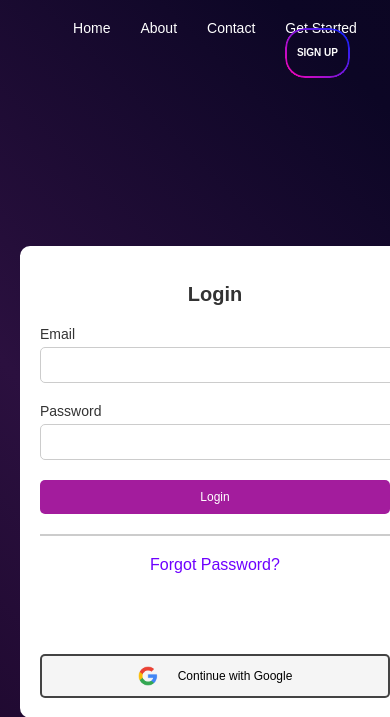
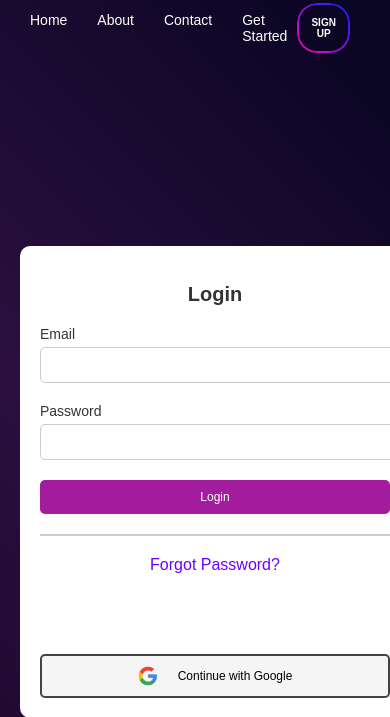
Before and after one commit to KaranYadav28/nextleveltrades-heroku, a Flask app: a page that uses templates/base.html in a window 390 px wide; the page is wider, and only the part inside the window is pictured. Shown: the top 717 px of that part. Run offline with Flask 3, Linux system fonts and the light colour scheme.

Commit message:
Update styles.css

```diff
--- a/static/styles.css
+++ b/static/styles.css
@@ -537,6 +537,21 @@ body {
     text-align: left;
 }
 
+/* Style for the navbar */
+.navbar {
+    display: flex; /* Use flexbox for alignment */
+    justify-content: space-between; /* Space between items */
+    align-items: center; /* Align items vertically */
+    padding: 10px 20px;
+}
+
+/* Adjust the navbar menu to flex */
+.navbar-menu {
+    display: flex; /* Display navbar items in a row */
+    gap: 15px; /* Space between buttons */
+    flex-grow: 1; /* Push buttons to the left */
+}
+
 /* Adjust the signup button */
 .navbar-signup {
     padding: 8px 20px; /* Default width */
@@ -699,7 +714,7 @@ body {
         display: none;
     }
     .navbar {
-        justify-content: center;
+        justify-content: space-between; /* Align content properly */
     }
     .welcome {
         height: 55vh;
@@ -713,14 +728,15 @@ body {
 /* For screens up to 600px */
 @media (max-width: 600px) {
     .navbar-menu {
+        display: flex;
         gap: 10px;
+        flex-grow: 1; /* Push navbar buttons to the left */
     }
     .navbar-signup {
         padding: 6px 30px; /* Increased width */
         height: 35px; /* Reduced height */
         font-size: 12px;
-        position: absolute; /* Align to the right */
-        right: 10px; /* Right edge positioning */
+        margin-left: auto; /* Keep it on the right side */
     }
     .welcome-left h1 {
         font-size: 48px;
```
